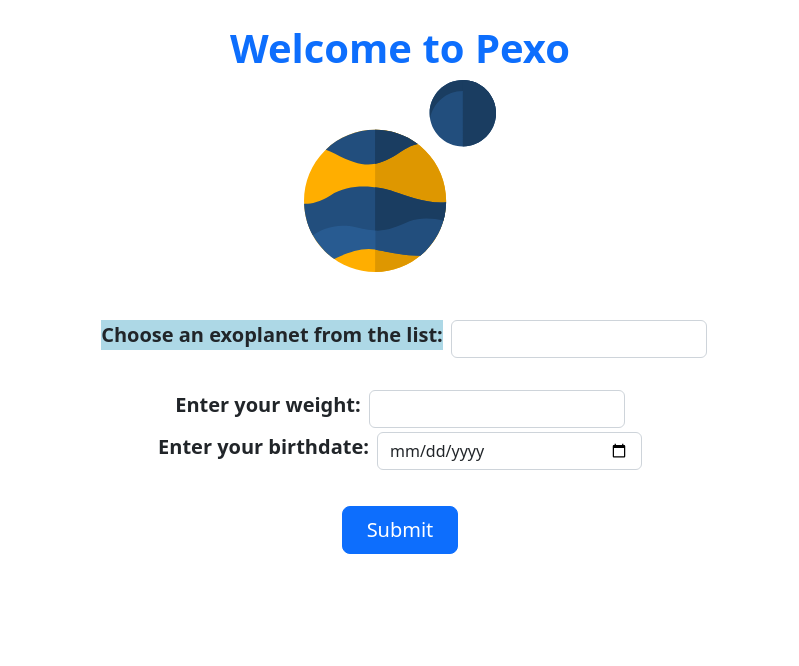
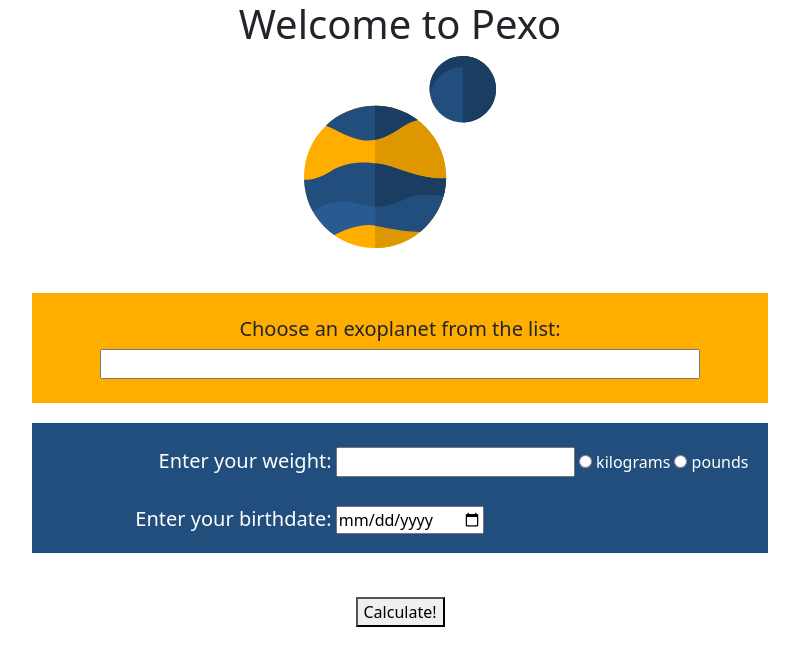
Before and after one commit to karants/Pexo, a Flask app: template templates/index.html in a window 1280 px wide. Shown: the top 666 px of the page, without its empty margins (240-1039 px from the left). Run offline with Flask 2, Linux system fonts and the light colour scheme; the template is opened without the code that fills it, so the values that code supplies are empty; some libraries are stand-ins or nearby versions.

Commit message:
update 03/12

```diff
--- a/app.py
+++ b/app.py
@@ -57,7 +57,7 @@ def favicon():
                                'favicon.ico', mimetype='image/vnd.microsoft.icon')
 
 @app.route('/results', methods=['POST'])
-def hello():
+def results():
    exoplanet = request.form.get('exoplanet')
    user_weight = request.form.get('weight')
    birthday = request.form.get('birthday')
@@ -65,12 +65,17 @@ def hello():
    data = json.loads(req.content)
    exoplanet_details=data[0]
 
-   #weight calculation
-   user_weight_exoplanet = ((float(user_weight)/earth_gravity) * ((float(exoplanet_details['pl_masse'])/float(math.pow(exoplanet_details['pl_rade'],2))))*10)
+   #weight calculation - Weight on Other Planet = Weight on Earth x Multiple of Earth’s Gravity
+   user_weight_exoplanet = ((float(user_weight)) * ((float(exoplanet_details['pl_masse'])/float(math.pow(exoplanet_details['pl_rade'],2)))))
    print(user_weight_exoplanet)
 
    #distance calculation
    distance_from_earth = exoplanet_details['sy_dist'] * pc_to_ly
+
+   #exoplanet features
+   year_of_discovery = exoplanet_details['disc_year']
+   method_of_discovery = exoplanet_details['discoverymethod']
+   discovery_facility = exoplanet_details['disc_facility']
 
    print(birthday)
    print(type(birthday))
@@ -90,6 +95,9 @@ def hello():
         weight = round(user_weight_exoplanet),
         exo_birth = round(exo_birth),
         exoplanet_pixels = str(exoplanet_pixels) + "px",
+        year_of_discovery = year_of_discovery,
+        method_of_discovery = method_of_discovery,
+        discovery_facility = discovery_facility,
         distance = round(distance_from_earth))
    else:
        print('Request for hello page received with no name or blank name -- redirecting')
--- a/templates/index.html
+++ b/templates/index.html
@@ -5,43 +5,62 @@
     <link rel="shortcut icon" href="{{ url_for('static', filename='favicon.ico') }}">
     <link href="https://cdn.jsdelivr.net/npm/bootstrap@5.2.2/dist/css/bootstrap.min.css" rel="stylesheet">
     <script src="https://cdn.jsdelivr.net/npm/bootstrap@5.2.2/dist/js/bootstrap.bundle.min.js"></script>
+    <style>
+    .content {
+      max-width: max-content;
+      margin: auto;
+      }
+    div {
+        margin-bottom: 1px;
+      }
+    label {
+        display: inline-block;
+        width: 300px;
+        text-align: right;
+      }
+    </style>
 </head>
 <html>
    <body>
      <main>
-        <div class="px-4 py-3 my-2 text-center">
-          <h1 class="display-6 fw-bold text-primary">Welcome to Pexo</h1>
-            <img class="d-block mx-auto mb-4" src="{{ url_for('static', filename='images/exoplanet.svg') }}" alt="Exoplanet" width="192" height="192"/>
-            <!-- <img  src="/docs/5.1/assets/brand/bootstrap-logo.svg" alt="" width="72" height="57"> -->
-          </div>
-        <form method="post" action="{{url_for('hello')}}">
-            <div class="col-md-6 mx-auto text-center" >
-              <div class="d-grid gap-2 d-sm-flex justify-content-sm-center align-items-center my-1"><br>
-                <label for="name" class="form-label fw-bold fs-5" style="background-color: lightblue;"">Choose an exoplanet from the list:</label>
+        <div class="content">
+        <div class="text-center">
+          <h1>Welcome to Pexo</h1>
+            <img src="{{ url_for('static', filename='images/exoplanet.svg') }}" alt="Exoplanet" width="192" height="192"/>
+        </div><br>
+
+        <form method="post" action="{{url_for('results')}}">
 
 
-                    <input class="form-control" list="exoplanets" name="exoplanet" id="exoplanet" style="max-width: 256px;">
+                <div class="text-center" style=" height: 110px; margin: 20px; background:#FFAE00;">
+                <br><h5>Choose an exoplanet from the list:</h5>
+                <input  list="exoplanets" name="exoplanet" id="exoplanet" style="width: 600px;" required>
                     <datalist id="exoplanets">
                         {% for exoplanet in exoplanets %}
                             <div class="exoplanet">
                               <option value ="{{exoplanet}}">
                             </div>
                         {% endfor %}
-                    </datalist>
-                  </div><br>
+                    </datalist><br>
+                </div>
 
+                <div style=" height: 130px; padding-right: 20px; margin: 20px; background:#224E7D; color:white">
+                <br>
+                <div>
+                    <label><h5>Enter your weight:</h5></label>
+                    <input type="float"  id="weight" name="weight" required>
+                    <input type="radio" id="kilograms" name="weight" value="kilograms" required> kilograms
+                    <input type="radio" id="pounds" name="weight" value="pounds" required> pounds
+                </div><br>
 
-                    <div class="d-grid gap-2 d-sm-flex justify-content-sm-center align-items-center my-1">
-                      <label for="name" class="form-label fw-bold fs-5" ">Enter your weight:</label> <input type="float" class="form-control" id="weight" name="weight" style="max-width: 256px;">
-                    </div>
+                <div>
+                <label><h5>Enter your birthdate:</h5></label>
+                <input type="date"  id="birthday" name="birthday" required>
+                </div><Br>
+                </div>
 
-
-                    <div class="d-grid gap-2 d-sm-flex justify-content-sm-center align-items-center my-1">
-                      <label for="name" class="form-label fw-bold fs-5" ">Enter your birthdate:</label> <input type="date" class="form-control" id="birthday" name="birthday" style="max-width: 265px;">
-                    </div><br>
-
-                  <div class="d-grid gap-2 d-sm-flex justify-content-sm-center my-2">
-                    <button type="submit" class="btn btn-primary btn-lg px-4 gap-3">Submit</button>
+                  <br><div class="text-center">
+                    <button type="submit">Calculate!</button>
                   </div>
             </div>
         </form>
```
Also changed, not shown: templates/results.html (+52 -20 lines).
